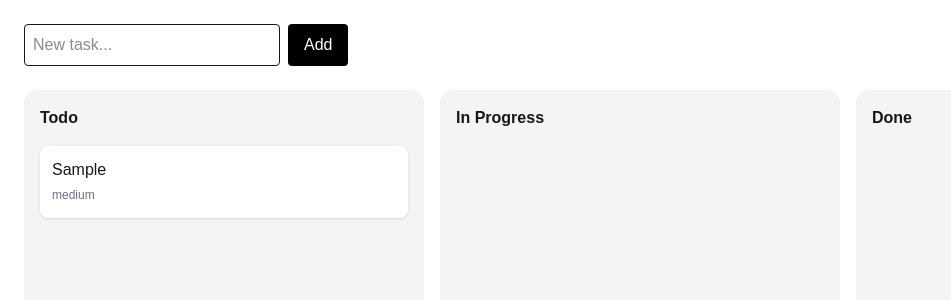
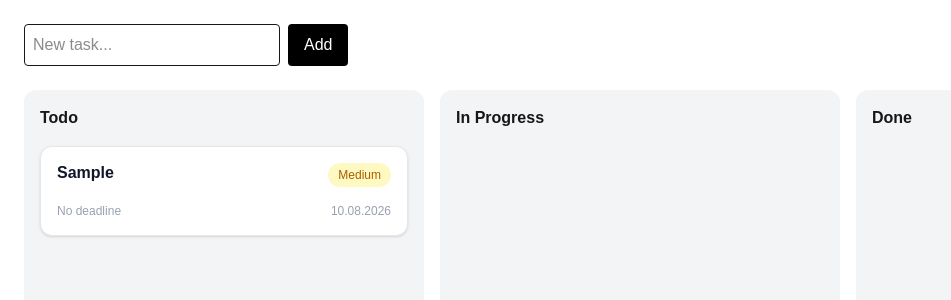
Before and after one commit to Filbertik/task_manager, a Next.js app: page / in a window 1280 px wide. Both pictures are taken after typing "Sample" into the empty fields and a click on the button "Add". Shown: the top 300 px of the page, without its empty margins (0-951 px from the left). Built offline with nearby package versions, Linux system fonts and the light colour scheme.

Commit message:
edit ui content

```diff
--- a/components/TaskCardContent.tsx
+++ b/components/TaskCardContent.tsx
@@ -4,12 +4,75 @@ type Props = {
   task: Task;
 };
 
+const priorityConfig = {
+  low: {
+    label: "Low",
+    className: "bg-green-100 text-green-700",
+  },
+  medium: {
+    label: "Medium",
+    className: "bg-yellow-100 text-yellow-700",
+  },
+  high: {
+    label: "High",
+    className: "bg-red-100 text-red-700",
+  },
+};
+
 export default function TaskCardContent({ task }: Props) {
+  const priority = priorityConfig[task.priority];
+
   return (
-    <div className="bg-white p-3 rounded-lg shadow">
-      <p className="font-medium">{task.title}</p>
+    <div className="bg-white rounded-xl border border-gray-200 p-4 shadow-sm">
+      {/* Header */}
 
-      <span className="text-xs text-gray-500">{task.priority}</span>
+      <div className="flex items-start justify-between gap-3">
+        <h3 className="font-semibold text-gray-900 leading-5">{task.title}</h3>
+
+        <span
+          className={`
+            shrink-0
+            rounded-full
+            px-2.5
+            py-1
+            text-xs
+            font-medium
+            ${priority.className}
+          `}
+        >
+          {priority.label}
+        </span>
+      </div>
+
+      {/* Description */}
+
+      {task.description && (
+        <p className="mt-2 text-sm text-gray-500 line-clamp-2">
+          {task.description}
+        </p>
+      )}
+
+      {/* Footer */}
+
+      <div className="mt-4 flex items-center justify-between">
+        {/* Due date */}
+
+        {task.dueDate ? (
+          <div className="flex items-center gap-1.5 text-xs text-gray-500">
+            <span>📅</span>
+
+            <span>{new Date(task.dueDate).toLocaleDateString("uk-UA")}</span>
+          </div>
+        ) : (
+          <span className="text-xs text-gray-400">No deadline</span>
+        )}
+
+        {/* Created */}
+
+        <span className="text-xs text-gray-400">
+          {new Date(task.createdAt).toLocaleDateString("uk-UA")}
+        </span>
+      </div>
     </div>
   );
 }
```
